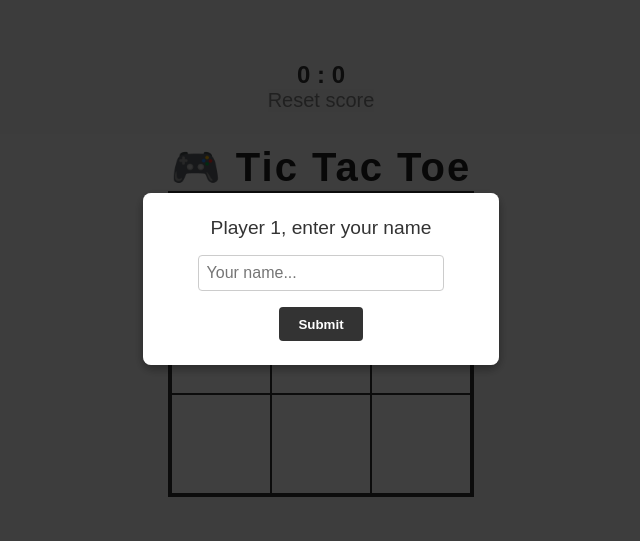
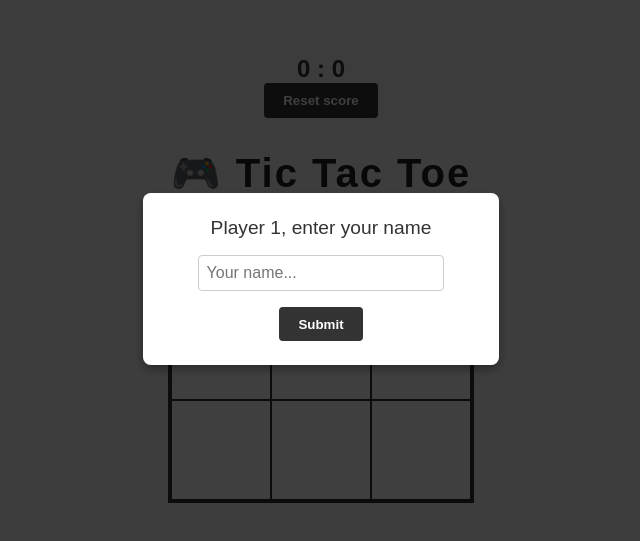
Before and after one commit to gritchin-artur/Tic-Tac-Toe-assignment-, a website with bundled scripts: page index.html in a window 1280 px wide. Shown: the part 121-662 px from the top of the page, without its empty margins (319-959 px from the left). Built offline with nearby package versions, Linux system fonts and the light colour scheme.

Commit message:
change resetScore button

```diff
--- a/styles/style.css
+++ b/styles/style.css
@@ -25,10 +25,14 @@ body {
 }
 
 #resetScore {
+    padding: 0.6rem 1.2rem;
+    background: #333;
+    color: white;
     border: none;
+    border-radius: 4px;
     cursor: pointer;
-    font-size: 20px;
-    color: grey;
+    font-weight: bold;
+    transition: background 0.2s ease;
 }
 
 #resetScore:hover {
```
